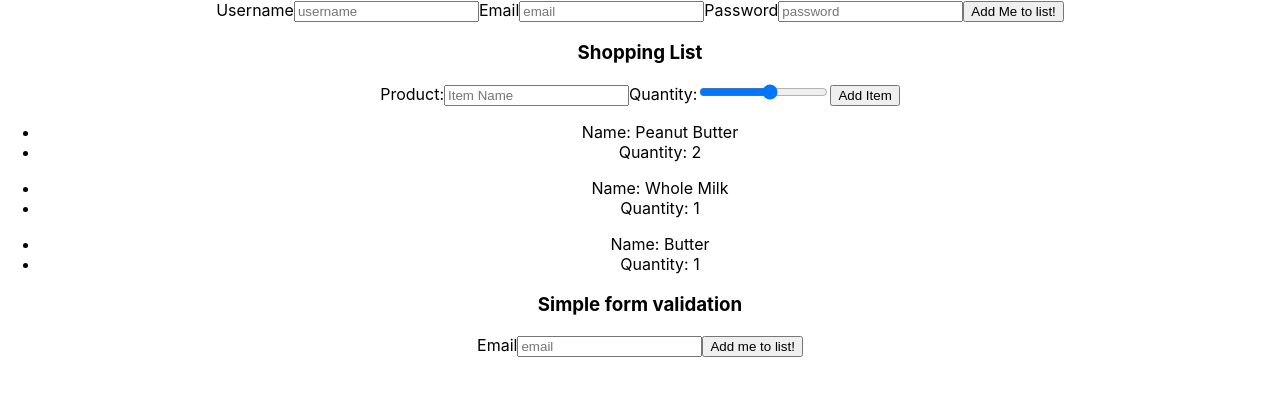
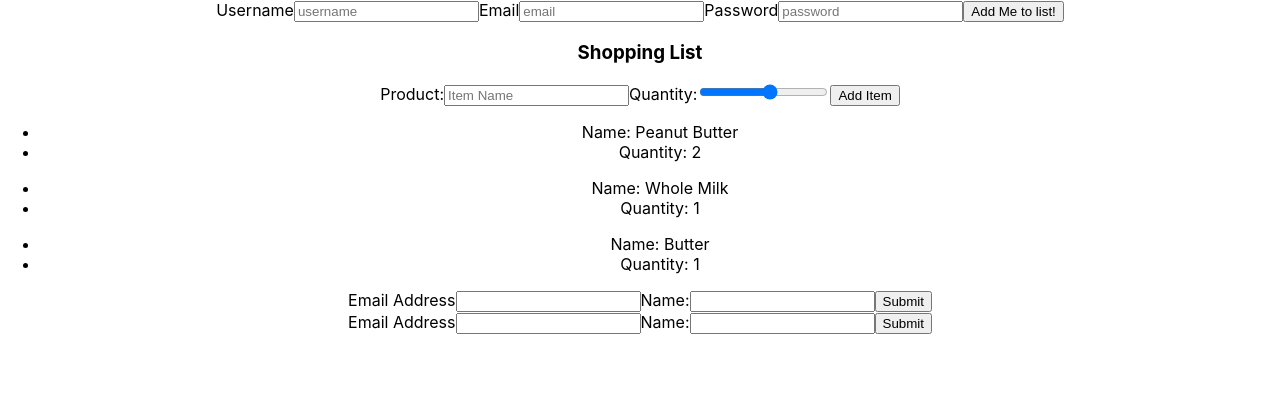
Before and after one commit to XuXaO415/React_forms, a React (Create React App) app: page / in a window 1280 px wide. Shown: the top 396 px of the page. Built offline with nearby package versions, Linux system fonts and the light colour scheme.

Commit message:
Added formik validation

```diff
--- a/src/App.js
+++ b/src/App.js
@@ -3,6 +3,7 @@ import UserForm from './UserForm';
 import ShoppingList from './ShoppingList';
 import SimpleForm from './SimpleValidation';
 import './App.css';
+import SignupForm from './SimpleValidation';
 
 function App() {
   return (
@@ -10,6 +11,7 @@ function App() {
       <UserForm />
       <ShoppingList />
       <SimpleForm />
+      <SignupForm />
 
     </div>
   )
--- a/src/SimpleValidation.jsx
+++ b/src/SimpleValidation.jsx
@@ -1,52 +1,91 @@
 import React, {useState} from "react";
-// import { useFormik } from "formik";
+import {useFormik} from "formik";
 
-const SimpleForm = () => {
-    const INITIAL_STATE = {
-        email: ""
-    }
+// const SimpleForm = () => {
+//     const INITIAL_STATE = {
+//         email: ""
+//     }
 
-    const [formData, setFormData] = useState(INITIAL_STATE);
-    const [isValid, setIsValid] = useState(true);
-    const [isTouched, setIsTouched] = useState(false);
-    const handleChange = (e) => {
-        setIsTouched(true);
-        const {name, value} = e.target;
-        if(value === '') {
-            setIsValid(true);
-        } else {
-            setIsValid(false)
+//     const [formData, setFormData] = useState(INITIAL_STATE);
+//     const [isValid, setIsValid] = useState(true);
+//     const [isTouched, setIsTouched] = useState(false);
+//     const handleChange = (e) => {
+//         setIsTouched(true);
+//         const {name, value} = e.target;
+//         if(value === '') {
+//             setIsValid(true);
+//         } else {
+//             setIsValid(false)
+//         }
+
+//         setFormData(data => ({
+//             ...data,
+//             [name]: value
+//         }));
+//     }
+
+//     const handleSubmit = (e) => {
+//         e.preventDefault(true);
+//         const { email } = formData;
+//         alert(`Added you to mailing list, ${email}`)
+//         setFormData(INITIAL_STATE)
+//     }
+
+//     return (
+//         <form onSubmit={handleSubmit}>
+//             <h3>Simple form validation</h3>
+//             <label htmlFor="email">Email</label>
+//             <input
+//                 type="email"
+//                 placeholder="email"
+//                 name="email"
+//                 id="email"
+//                 value={formData.email}
+//                 onChange={handleChange}
+//             />
+//             {isValid && isTouched && <span style={{color: 'red'}}>Email cannot be blank!</span>}
+//             <button>Add me to list!</button>
+//         </form>
+//     )
+// }
+
+// export default SimpleForm;
+
+
+
+
+
+const SignupForm=() => {
+    const formik=useFormik({
+        initialValues: {
+            name: "",
+            email: ""
+        },
+        onSubmit: (values) => {
+            alert(JSON.stringify(values,null,2));
         }
+    });
+    return (
+        <form onSubmit={formik.handleSubmit}>
+            <label htmlFor="email">Email Address</label>
+            <input
+                id="email"
+                name="email"
+                type="email"
+                onChange={formik.handleChange}
+                value={formik.values.email}
+            />
+            <label htmlFor="name">Name:</label>
+            <input
+                id="name"
+                name="name"
+                type="name"
+                onChange={formik.handleChange}
+                value={formik.values.name}
+            />
+            <button type="submit">Submit</button>
+        </form>
+    );
+};
 
-        setFormData(data => ({
-            ...data,
-            [name]: value
-        }));
-    }
-
-    const handleSubmit = (e) => {
-        e.preventDefault(true);
-        const { email } = formData;
-        alert(`Added you to mailing list, ${email}`)
-        setFormData(INITIAL_STATE)
-    }
-
-    return (
-        <form onSubmit={handleSubmit}>
-            <h3>Simple form validation</h3>
-            <label htmlFor="email">Email</label>
-            <input
-                type="email"
-                placeholder="email"
-                name="email"
-                id="email"
-                value={formData.email}
-                onChange={handleChange}
-            />
-            {isValid && isTouched && <span style={{color: 'red'}}>Email cannot be blank!</span>}
-            <button>Add me to list!</button>
-        </form>
-    )
-}
-
-export default SimpleForm;
+export default SignupForm;
```
